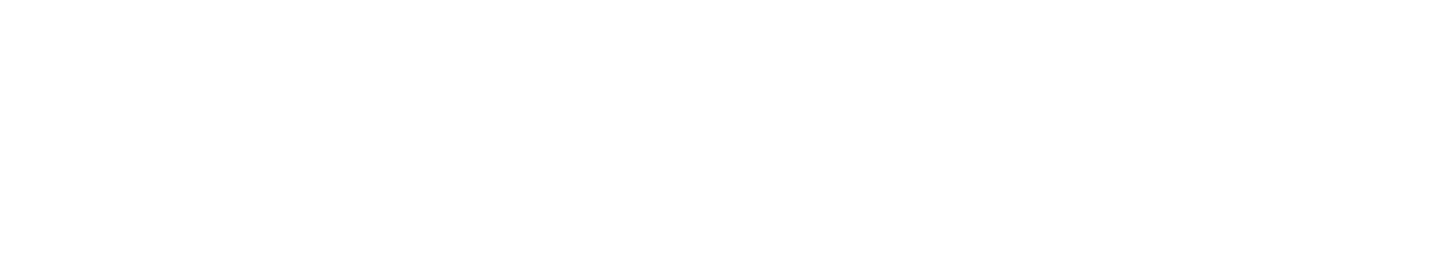
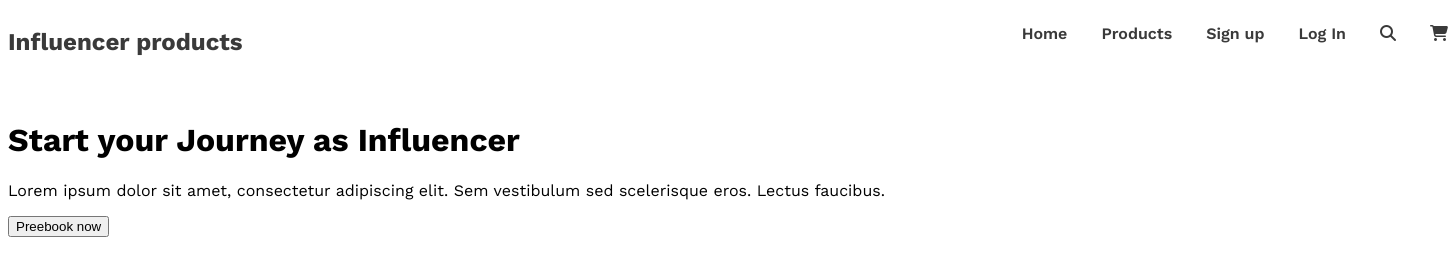
Before and after one commit to salmanrokon/influence-site, a plain HTML site: page index.html in a window 1280 px wide. Shown: the whole page, 1448 px wide, since content can reach past the window. Drawn offline with nearby package versions, Linux system fonts and the light colour scheme.

Commit message:
header added

```diff
--- a/index.html
+++ b/index.html
@@ -3,14 +3,40 @@
 <head>
     <meta charset="UTF-8">
     <meta name="viewport" content="width=device-width, initial-scale=1.0">
+    <script src="https://kit.fontawesome.com/9ea99f7840.js" crossorigin="anonymous"></script>
     <title>Document</title>
     <link rel="stylesheet" href="/style/style.css">
 </head>
 <body>
     <header>
-
+        <div class="head-container">
+            <div class="influence">
+                <h2>Influencer products</h2>
+            </div>
+            <div class="menu-item">
+                <nav>
+                    <ul>
+                        <li><a href="http://">Home</a></li>
+                        <li><a href="http://">Products</a></li>
+                        <li><a href="http://">Sign up</a></li>
+                        <li><a href="http://">Log In</a></li>
+                        <li><a href="http://"><i class="fa-solid fa-magnifying-glass"></i></a></li>
+                        <li><a href="http://"><i class="fa-solid fa-cart-shopping"></i></a></li>
+                    </ul>
+                </nav>
+            </div>
+        </div>
     </header>
     <main>
+        <div class="journy-container">
+            <div class="journy-content">
+                <h1 class="journy-heading"> Start your Journey as
+                Influencer</h1>
+                <p class="journy-text">Lorem ipsum dolor sit amet, consectetur adipiscing elit. Sem vestibulum sed scelerisque eros. Lectus faucibus.</p>
+            </div>
+            <button class="btn-primary">Preebook now</button>
+
+        </div>
 
     </main>
     <footer>
--- a/style/style.css
+++ b/style/style.css
@@ -0,0 +1,45 @@
+@import url('https://fonts.googleapis.com/css2?family=Poppins:ital,wght@0,600;1,600&family=Work+Sans:ital,wght@0,200;0,400;0,600;0,700;1,700&display=swap');
+
+body{
+    font-family: 'Poppins', sans-serif;
+    font-family: 'Work Sans', sans-serif;
+}
+/* header styles start */
+header{
+    width: 1440px;
+    margin: 0 auto;
+}
+.head-container{
+    display: flex;
+    justify-content: space-between;
+}
+
+.menu-item nav ul{
+    list-style: none;
+    display: flex;
+}
+.menu-item nav ul li a{
+    text-decoration: none;
+    margin-left: 34px;
+    color: #3A3A3A;
+    font-size: 16px;
+    font-weight: 600;
+}
+.influence h2{
+    width: 243px;
+    height: 52.2px;
+    color: #3A3A3A;
+    font-size: 24px;
+    font-style: normal;
+    font-weight: 700;
+    line-height: normal;
+
+}
+/* header style end */
+
+/* main section style start*/
+main{
+    width: 1440px;
+    margin: 0 auto;
+}
+/* main section style end*/
```
